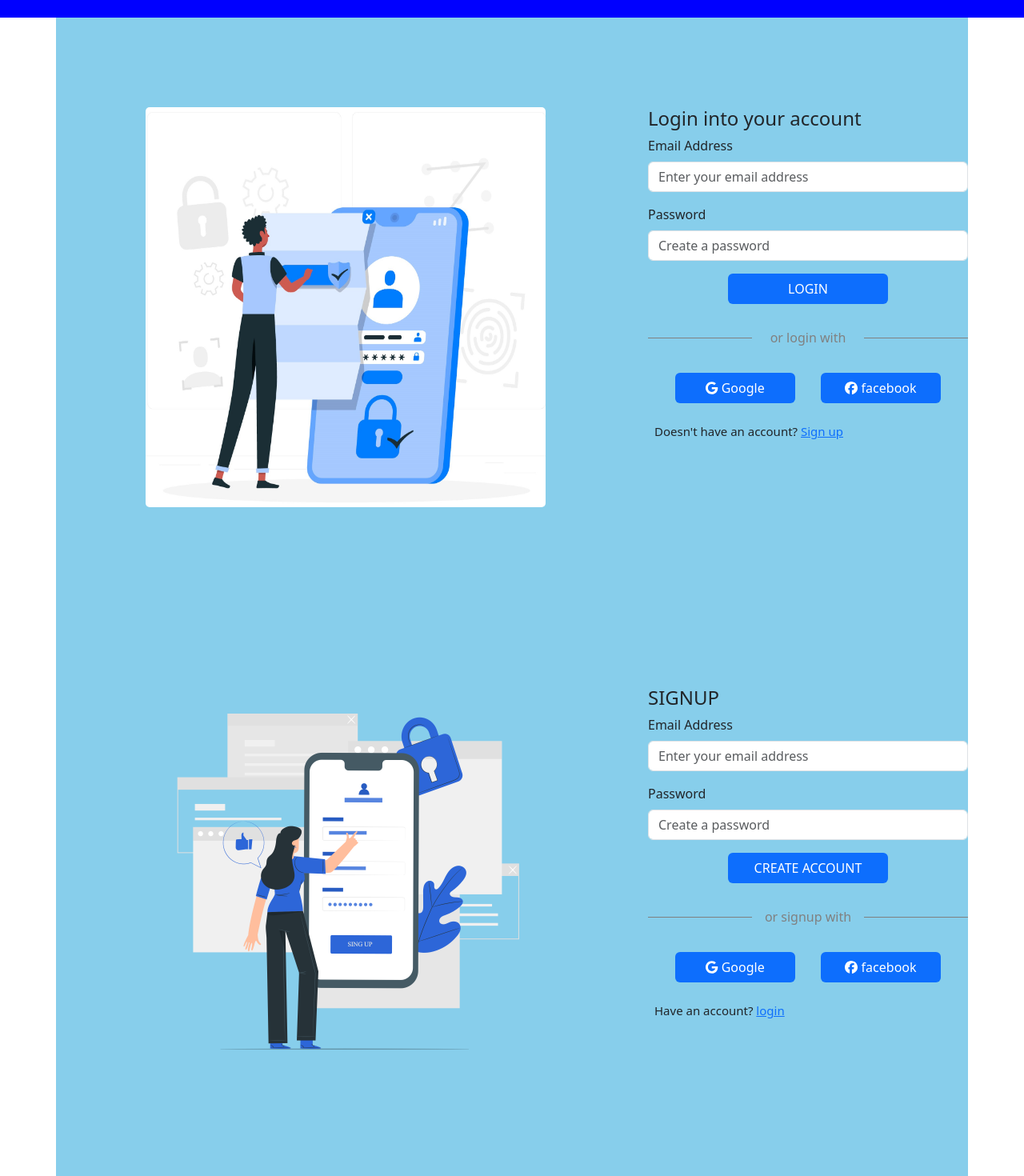
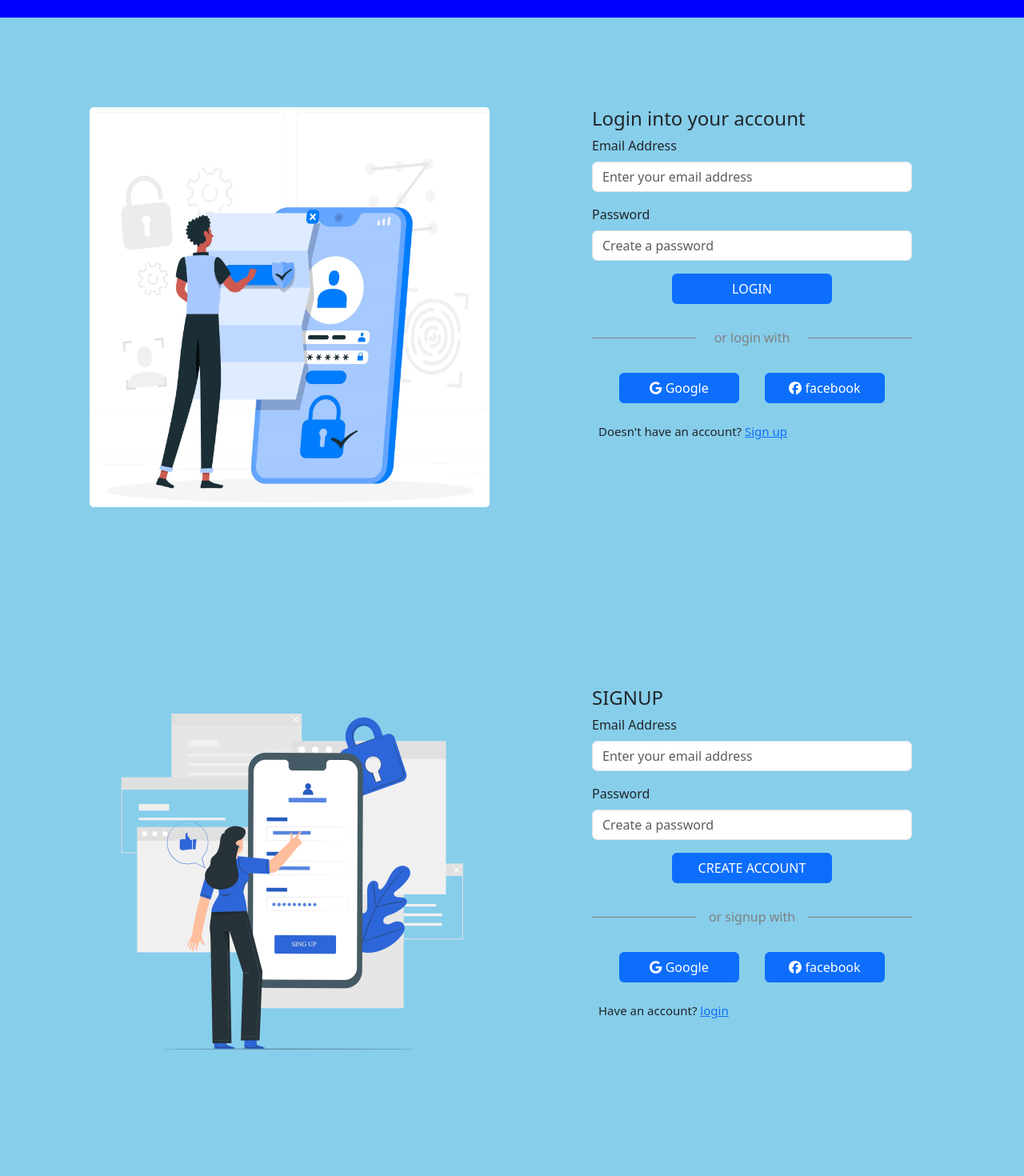
Before and after one commit to saivenkat-pentakota/fluid-solutions-responsive-website, a React (Create React App) app: page / in a window 1280 px wide. Shown: the part 5173-6643 px from the top of the page at 80% size. Built offline with nearby package versions, Linux system fonts and the light colour scheme.

Commit message:
changes in login and signin component

```diff
--- a/src/App.js
+++ b/src/App.js
@@ -1,5 +1,5 @@
 import "./App.css";
-import React from "react";
+import React, { useState } from "react";
 
 
 // importing components
@@ -20,6 +20,8 @@ import LoginPage from './components/login';
 import SignupPage from './components/siginup';
 
 function App() {
+
+  const [activeComponent,setActiveComponent] = useState('first');
   return (
     <div className="App">
       {/* navbar component*/}
--- a/src/components/login.js
+++ b/src/components/login.js
@@ -7,7 +7,7 @@ import {  faFacebook ,faGoogle } from '@fortawesome/free-brands-svg-icons';
 
 function Login() {
   return (
-    <div class="container d-flex flex-row p-5" style={{backgroundColor:"skyblue"}}>
+    <div class="d-flex flex-row p-5" style={{backgroundColor:"skyblue"}}>
         <div class="left-portion m-3 p-5">
           <img
             src={LoginPage}
--- a/src/components/siginup.js
+++ b/src/components/siginup.js
@@ -7,7 +7,7 @@ import {  faFacebook ,faGoogle } from '@fortawesome/free-brands-svg-icons';
 
 function siginup() {
   return (
-    <div class="container d-flex flex-row p-5" style={{backgroundColor:"skyblue"}}>
+    <div class="d-flex flex-row p-5" style={{backgroundColor:"skyblue"}}>
         <div class="left-portion m-3 p-5">
           <img
             src={Signup}
```
